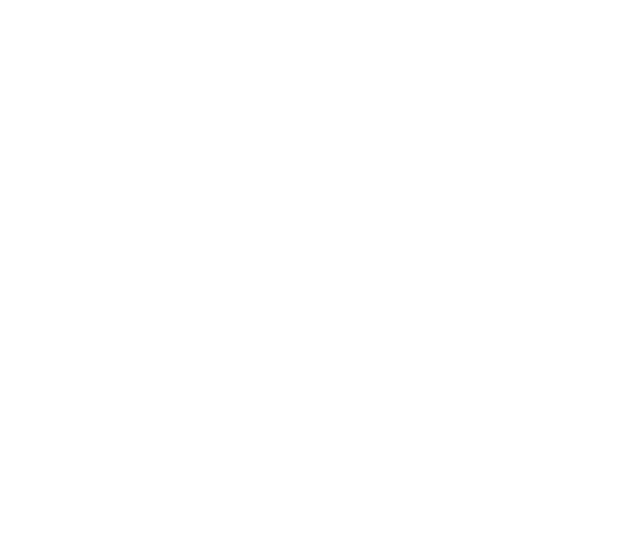
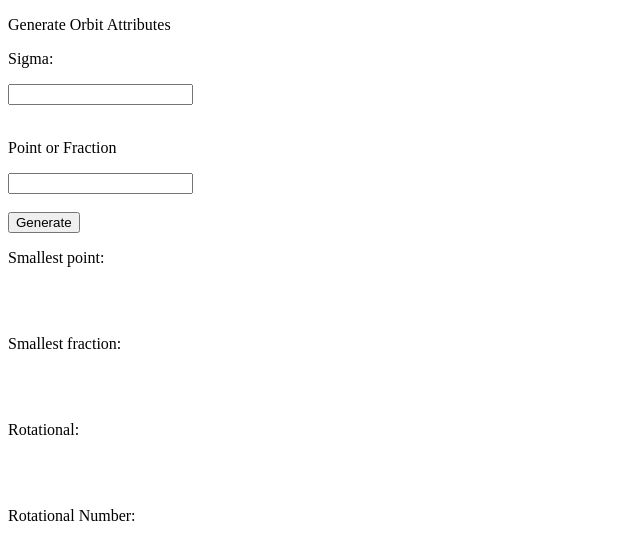
Before and after one commit to HughMCWJR/orbitExplorer, a plain HTML site: page index.html in a window 1280 px wide. Shown: the whole page, without its empty margins (0-640 px from the left). Drawn offline with Linux system fonts and the light colour scheme.

Commit message:
Added basic orbit attribute getter

```diff
--- a/Orbit.js
+++ b/Orbit.js
@@ -22,15 +22,11 @@ class Orbit {
 
         }
 
-        alert("sigma: " + this.sigma.toString());
-
         // Fraction values for points with smallest fraction first
         this.fractions = this.#findFractions(point, this.sigma);
 
         // Smallest point in orbit
         this.point = Point.convertFractionToPoint(this.fractions[0], this.sigma);
-
-        alert("lowest fraction: " + this.fractions[0].toString());
 
         // If given rotational number, assume orbit is rotational
         // If not test if rotational then assign rotational number
@@ -227,7 +223,7 @@ class Orbit {
 class Point {
 
 	// @param: String string            = String that represents point
-	constructor(string, sigma = -1) {
+	constructor(string) {
 
 		this.string = string;
 
--- a/index.html
+++ b/index.html
@@ -4,10 +4,24 @@
 <head>
     <meta charset="utf-8" />
     <title></title>
-    <script src="Orbit.js"></script>
-    <script src="test.js"></script>
+    <script type="text/javascript" src="Orbit.js"></script>
+    <script type="text/javascript" src="test.js"></script>
+    <script type="text/javascript" src="main.js"></script>
 </head>
 <body>
-
+    <p>Generate Orbit Attributes</p>
+    <p>Sigma:</p>
+    <input type="text" id="sigma"><br><br>
+    <p>Point or Fraction</p>
+	<input type="text" id="orbitInput"><br><br>
+    <button onclick="generateOrbitAttributes()">Generate</button>
+    <p>Smallest point:</p>
+    <p id="smallestPoint"></p><br><br>
+    <p>Smallest fraction:</p>
+    <p id="smallestFraction"></p><br><br>
+    <p>Rotational:</p>
+    <p id="rotational"></p><br><br>
+    <p>Rotational Number:</p>
+    <p id="rotationalNumber"></p><br><br>
 </body>
 </html>
--- /dev/null
+++ b/main.js
@@ -0,0 +1,79 @@
+function generateOrbitAttributes() {
+
+    let orbit;
+
+    // Set if sigma is set
+    let sigma = document.getElementById("sigma").value.match(/\d+/);
+
+    if (sigma != null) {
+
+        sigma = parseInt(sigma[0]);
+
+    } else {
+
+        sigma = -1;
+
+    }
+
+    // See if fraction is in input
+    fractionPoint = document.getElementById("orbitInput").value.match(/\d+\/\d+/);
+
+    if (fractionPoint != null) {
+
+        // Sigma is required for creating an orbit with a function
+        // Is not set alert user and return from function
+        if (sigma == -1) {
+
+            alert("Sigma not given");
+            return;
+
+        }
+
+        // Find numerator and denominator
+        let numerator   = document.getElementById("orbitInput").value.match(/\d+\//)[0];
+        let denominator = document.getElementById("orbitInput").value.match(/\/\d+/)[0];
+
+        // Change numerator and denominator to integers
+        numerator   = parseInt(numerator.substring(0, numerator.length - 1));
+        denominator = parseInt(denominator.substring(1));
+
+        // Set orbit from fraction
+        orbit = new Orbit(Point.convertFractionToPoint(new Fraction(numerator, denominator), sigma), sigma);
+
+    } else {
+
+        // See if point is in orbit
+        stringPoint = document.getElementById("orbitInput").value.match(/\d+/)[0];
+
+        // If neither fraction nor point is in orbit alert user and return
+        if (stringPoint != null) {
+
+            // Use sigma if able
+            if (sigma != null) {
+
+                // Set orbit from point
+                orbit = new Orbit(new Point(stringPoint), sigma);
+
+            } else {
+
+                // Set orbit from point
+                orbit = new Orbit(new Point(stringPoint));
+
+            }
+
+        } else {
+
+            alert("Value for orbit not given");
+            return;
+
+        }
+
+    }
+
+    // Display attributes of orbit
+    document.getElementById("smallestPoint").innerHTML = orbit.point.string;
+    document.getElementById("smallestFraction").innerHTML = orbit.fractions[0].toString();
+    document.getElementById("rotational").innerHTML = orbit.rotational;
+    document.getElementById("rotationalNumber").innerHTML = orbit.rotational ? orbit.rotationalNumber : "DNE";
+
+}
--- a/test.js
+++ b/test.js
@@ -1,2 +1,2 @@
-let orbit = new Orbit(new Point("0134123214"), 5);
-alert(orbit.rotational);
+//let orbit = new Orbit(new Point("0134123214"), 5);
+//alert(orbit.rotational);
```
